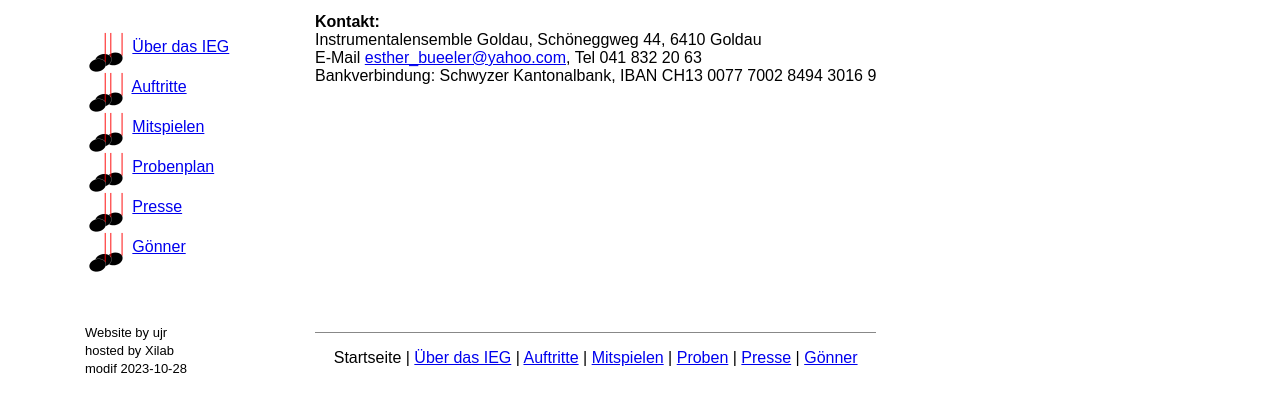
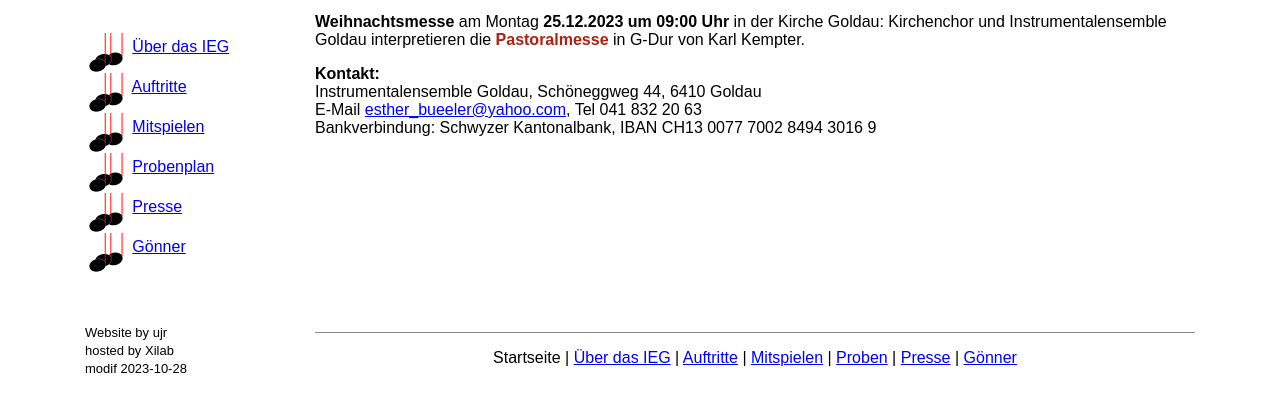
Before and after one commit to ujr/iegwww, a plain HTML site: page docs/index.html in a window 1280 px wide. Shown: the part 313-724 px from the top of the page. Drawn offline with Linux system fonts and the light colour scheme.

Commit message:
Update Startseite: Weihnachtsmesse 25.12.23

```diff
--- a/docs/index.html
+++ b/docs/index.html
@@ -33,6 +33,10 @@
  Instrumental Ensemble Goldau</h1>
 <p>Seit 40 Jahren im Dienste der Begeisterung f&uuml;r die Musik:<br>
  Rund zwanzig Laienmusiker unter der Leitung von Letizia Zaugg.</p>
+
+<p><b>Weihnachtsmesse</b> am Montag <b>25.12.2023 um 09:00 Uhr</b>
+in der Kirche Goldau: Kirchenchor und Instrumentalensemble Goldau
+interpretieren die <em>Pastoralmesse</em> in G-Dur von Karl Kempter.</p>
 
 <!--<p><b>Liebe Musikfreunde,</b>
 die Situation um das Corona-Virus hat uns sehr getroffen,
```
Also changed, not shown: 1 other file.
